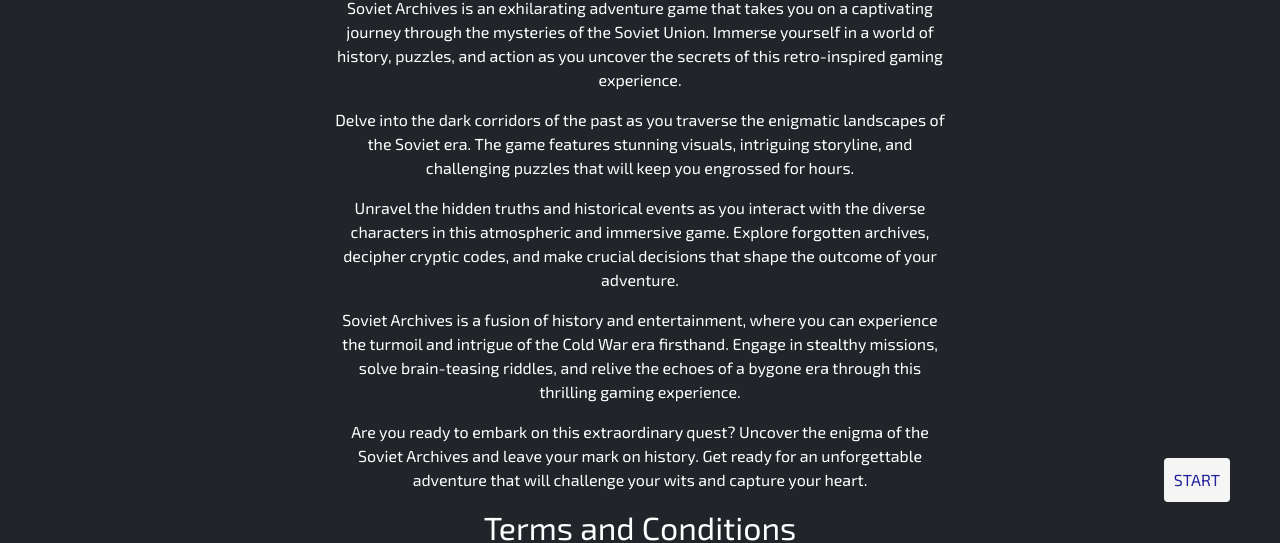
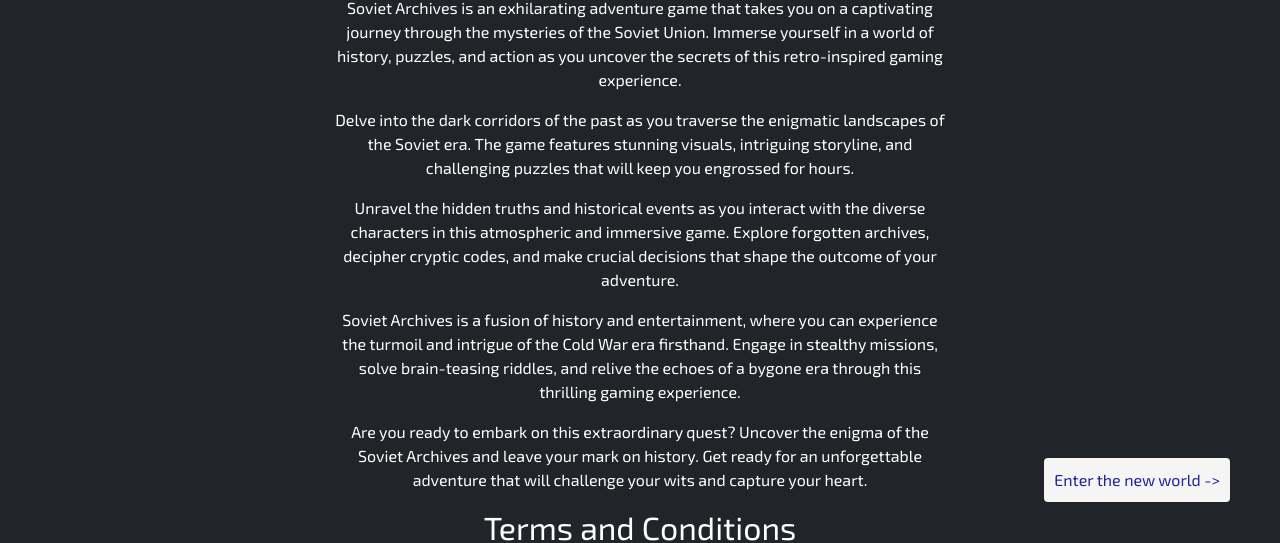
Before and after one commit to The-Beyonder/DiMLab, a plain HTML site: page index.html in a window 1280 px wide. Shown: the part 258-801 px from the top of the page. Drawn offline with Linux system fonts and the light colour scheme; a script that the page names is missing.

Commit message:
Update index.html

```diff
--- a/index.html
+++ b/index.html
@@ -117,7 +117,7 @@
         </div>
       </div>
     <div class = "storyline">
-        <a href = "../Round1/Round1.html">START</a>
+        <a href = "../Round1/Round1.html"> Enter the new world -> </a>
     </div>
 
     <script src="bootstrap.js"></script>
```
